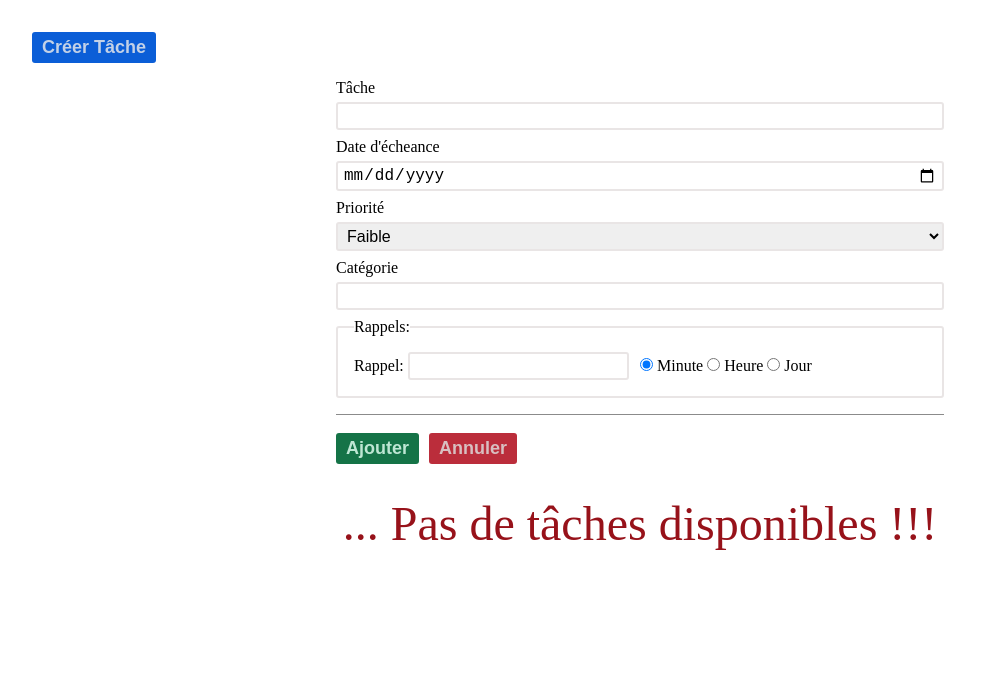
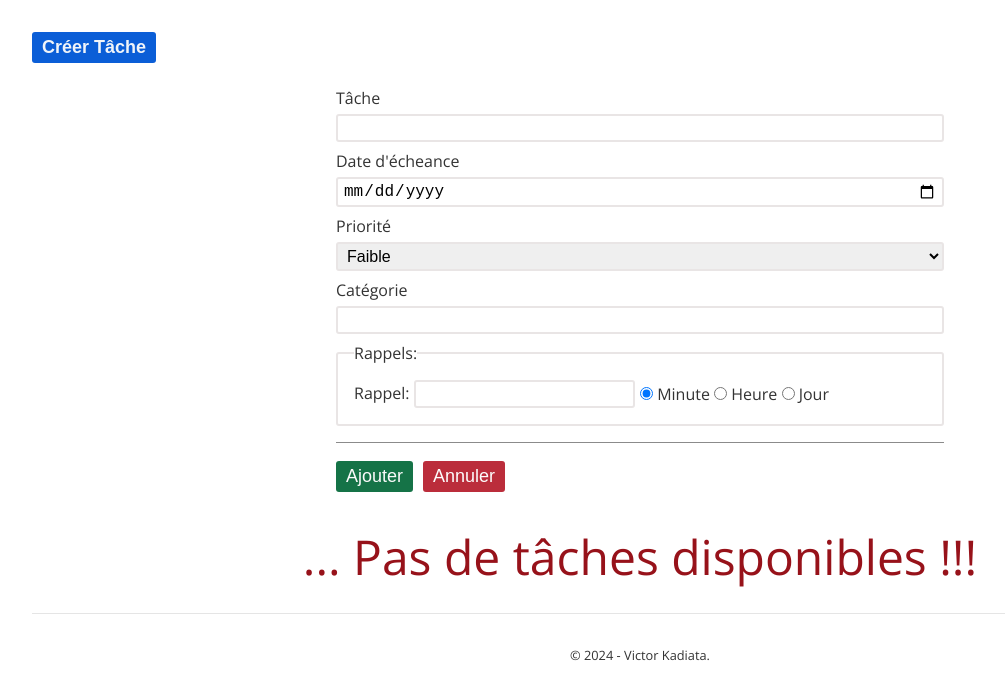
Before and after one commit to vick25/gestionnaire_taches, a plain HTML site: page index.html in a window 1280 px wide. Both pictures are taken after a click on the button "Créer Tâche". Shown: the whole page, without its empty margins (0-1005 px from the left). Drawn offline with nearby package versions, Linux system fonts and the light colour scheme.

Commit message:
Quelques modifications dans le CSS

```diff
--- a/components.js
+++ b/components.js
@@ -3,7 +3,7 @@ const TacheCardComponent = (tache) => {
         <div class="taches__item-wrapper">
             <div class=${tache.estTerminee ? "text-decoration-line-through taches__item_head" : "taches__item_head"}>
                 <h3>${tache.nom}</h3>
-                <p><b>Catégorie</b>: ${tache.categorie}</p>
+                <p><b>Catégorie</b> : ${tache.categorie}</p>
                 <p><b>Priorité</b> : ${tache.priorite}</p>
                 <p><b>Créée le</b> : ${formatDateTime(tache.getDateCreation())}</p>
                 <p><b>Echéance</b> : ${formatDate(tache.dateEcheance)}</p>
--- a/css/style.css
+++ b/css/style.css
@@ -7,9 +7,11 @@
 }
 
 body {
+  font-family: "Open Sans", sans-serif;
   padding: 2em;
   display: grid;
-  gap: 1em;
+  gap: 1.5em;
+  color: #333;
 }
 
 button:disabled {
@@ -22,22 +24,23 @@ button:disabled {
 
 .btn-primary {
   background-color: #0b5ed7;
-  color: #c2d1e7;
+  color: #f0f4f9;
+  font-weight: bold;
 }
 
 .btn-success {
   background-color: #157347;
-  color: #bee6d3;
+  color: #fafafa;
 }
 
 .btn-danger {
   background-color: #bb2d3b;
-  color: #d8bfc1;
+  color: #fdfcfc;
 }
 
 .btn-warning {
   background-color: #ffca2c;
-  color: #efe6d2;
+  color: #231f10;
 }
 
 .text-decoration-line-through {
@@ -74,7 +77,7 @@ button {
   padding: 5px 10px;
   border: none;
   border-radius: 3px;
-  font-weight: bold;
+  /* font-weight: bold; */
   cursor: pointer;
 }
 
@@ -138,6 +141,13 @@ select {
   padding: 0.75em;
   border-radius: 10px;
   gap: 1em;
+  box-shadow: 0 4px 8px rgba(0, 0, 0, 0.1);
+  transition: transform 0.3s ease, box-shadow 0.3s ease;
+}
+
+.taches__item:hover {
+  transform: translateY(-10px);
+  box-shadow: 0 8px 16px rgba(0, 0, 0, 0.2);
 }
 
 .taches__item-wrapper {
@@ -166,6 +176,18 @@ select {
   gap: 1em;
 }
 
+footer {
+  padding: 2em;
+  border-top: 1px solid rgba(0, 0, 0, 0.1);
+  & p {
+    text-align: center;
+  }
+}
+
+.text-small {
+  font-size: 0.8rem;
+}
+
 @media screen and (min-width: 650px) {
   .main_action {
     width: 50%;
--- a/index.html
+++ b/index.html
@@ -6,6 +6,10 @@
     <meta name="viewport" content="width=device-width, initial-scale=1.0">
     <title>Gestionnaire des Tâches</title>
     <link rel="stylesheet" href="./css/style.css">
+    <link rel="preconnect" href="https://fonts.googleapis.com">
+    <link rel="preconnect" href="https://fonts.gstatic.com" crossorigin>
+    <link href="https://fonts.googleapis.com/css2?family=Open+Sans:ital,wght@0,300..800;1,300..800&display=swap"
+        rel="stylesheet">
     <script src="./utils.js"></script>
     <script src="./components.js" defer></script>
     <script src="./main.js" defer></script>
@@ -68,6 +72,10 @@
             <p>... Pas de tâches disponibles !!!</p>
         </section>
     </main>
+
+    <footer>
+        <p class="text-small">&copy; 2024 - Victor Kadiata.</p>
+    </footer>
 </body>
 
 </html>
```
